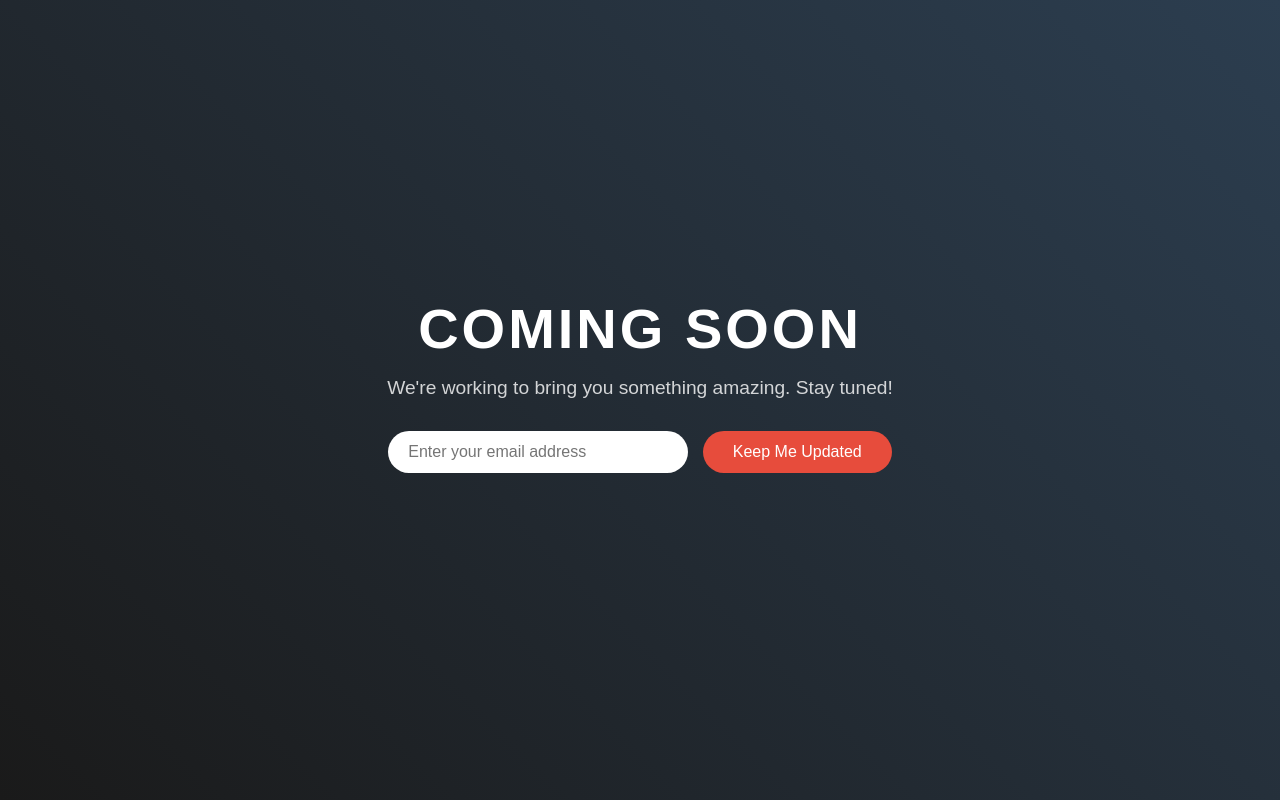
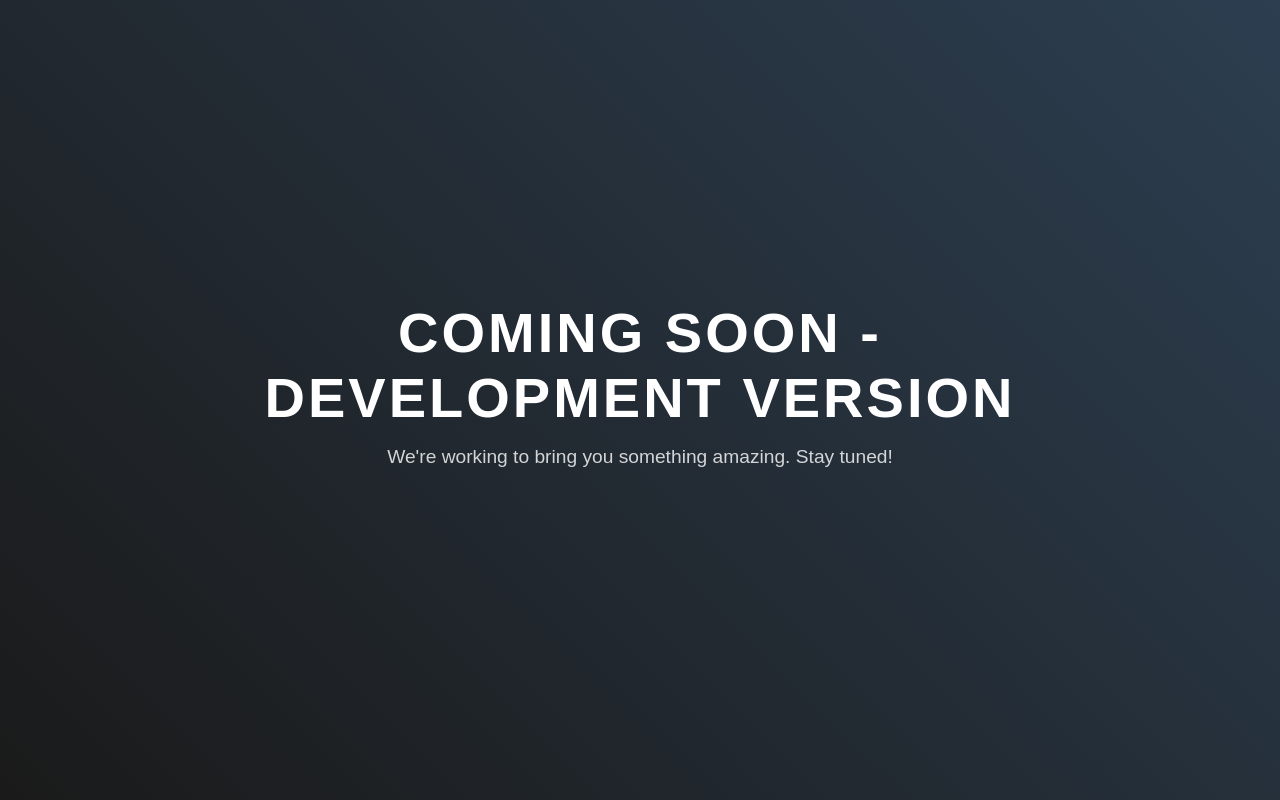
Before and after one commit to futant462/Homier, a website: page Webpage/index.html in a window 1280 px wide. Drawn offline with Linux system fonts and the light colour scheme.

Commit message:
Remove email signup section

```diff
--- a/Webpage/index.html
+++ b/Webpage/index.html
@@ -46,34 +46,6 @@
             margin-bottom: 2rem;
         }
 
-        .email-signup {
-            margin-bottom: 2rem;
-        }
-
-        input[type="email"] {
-            padding: 12px 20px;
-            width: 300px;
-            border: none;
-            border-radius: 25px;
-            margin-right: 10px;
-            font-size: 1rem;
-        }
-
-        button {
-            padding: 12px 30px;
-            background: #e74c3c;
-            border: none;
-            border-radius: 25px;
-            color: white;
-            font-size: 1rem;
-            cursor: pointer;
-            transition: background 0.3s ease;
-        }
-
-        button:hover {
-            background: #c0392b;
-        }
-
         .social-links {
             margin-top: 2rem;
         }
@@ -95,27 +67,13 @@
             h1 {
                 font-size: 2.5rem;
             }
-
-            input[type="email"] {
-                width: 100%;
-                margin-bottom: 10px;
-            }
-
-            button {
-                width: 100%;
-            }
         }
     </style>
 </head>
 <body>
     <div class="container">
-        <h1>Coming Soon</h1>
+        <h1>Coming Soon - Development Version</h1>
         <p>We're working to bring you something amazing. Stay tuned!</p>
-
-        <div class="email-signup">
-            <input type="email" placeholder="Enter your email address">
-            <button>Keep Me Updated</button>
-        </div>
     </div>
 </body>
 </html>
```
